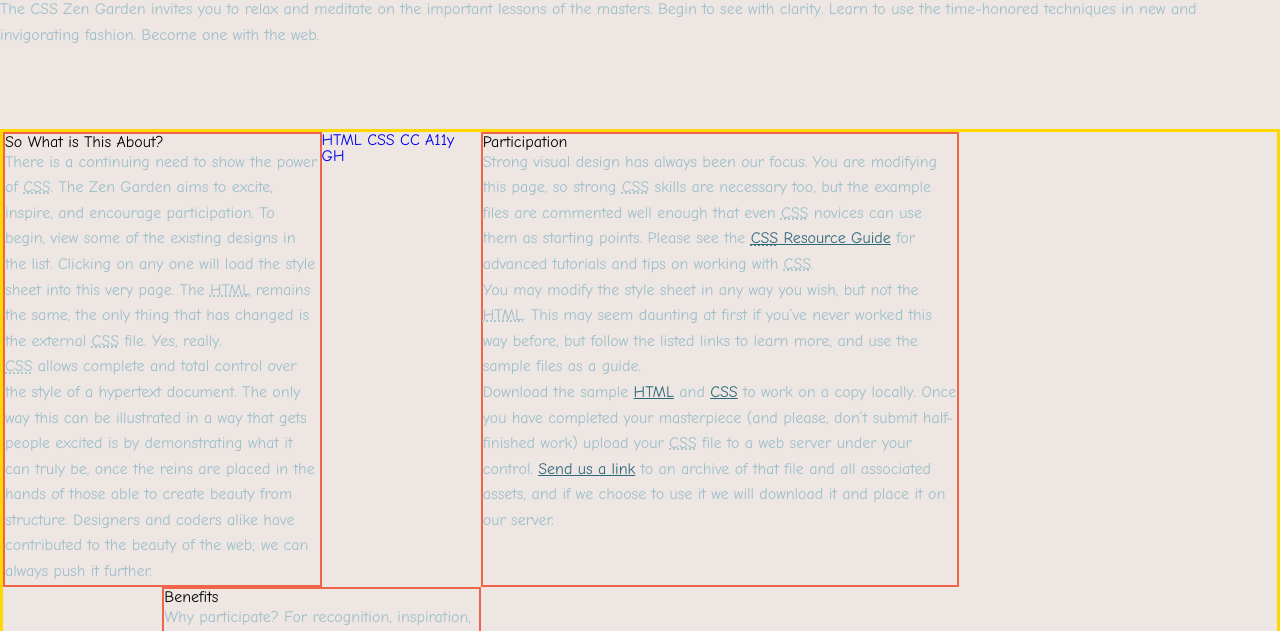
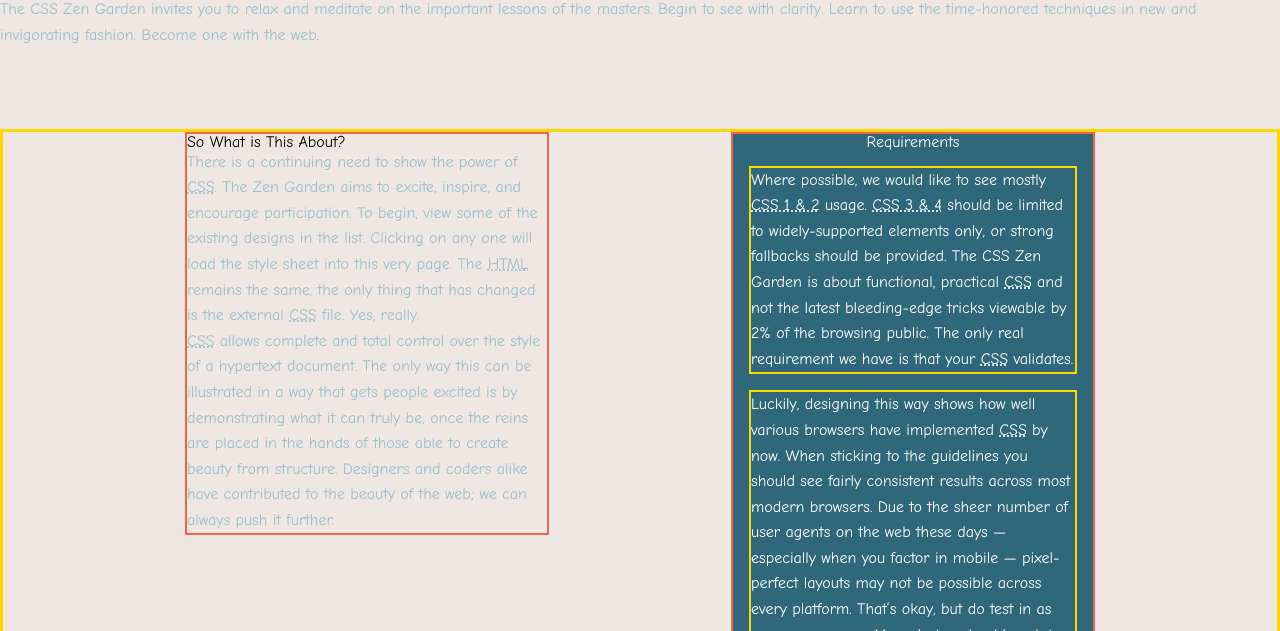
Before and after one commit to Dnozol/ZenGarden, a website: page src/index.html in a window 1280 px wide. Shown: the part 169-800 px from the top of the page. Drawn offline with nearby package versions, Linux system fonts and the light colour scheme; files that its build step writes are made by us from their sources.

Commit message:
add styles

```diff
--- a/src/partials/_layout.scss
+++ b/src/partials/_layout.scss
@@ -29,12 +29,16 @@
 // main will be one grid container
 .main {
   display: grid;
-  grid-template-columns: 1fr 1fr 1fr 1fr 1fr 1fr 1fr 1fr;
-  grid-template-areas: "expl expl . part part part . ."
-                       ". bene bene . . . . ."
-                       "reqs reqs reqs reqs reqs . . .";
+  grid-template-columns: 1fr 1fr 1fr 1fr 1fr 1fr 1fr;
+  grid-template-areas: ". expl expl . reqs reqs . "
+                       ". expl expl . reqs reqs . "
+                       ". . . . reqs reqs . "
+                       ". part part . . . ."
+                       ". part part . bene bene ."
+                       ". part part . bene bene ."
+                       "foot foot foot foot foot foot foot";
   border: 3px solid $gold;
-  div {
+  > div {
     border: 2px solid $red;
   }
 }
@@ -47,13 +51,30 @@
 }
 
 .benefits {
+  color:$white;
+  p {
+    background-color:$lightblue;
+  }
   grid-area: bene;
 }
 
 .requirements {
-  display: grid;
-  grid-template-columns: 1fr 1fr 1fr;
   grid-area: reqs;
-  grid-gap: 1em;
+  color: $white;
+  background-color:$darkblue;
+  > p {
+    color:$white;
+    border: 2px solid $gold;
+    margin: 1em;
+  }
+  > h3 {
+    margin: auto;
+    text-align: center;
+  }
 
 }
+
+footer {
+  grid-area: foot;
+  background: $gold;
+}
```
Also changed, not shown: 1 other file.
